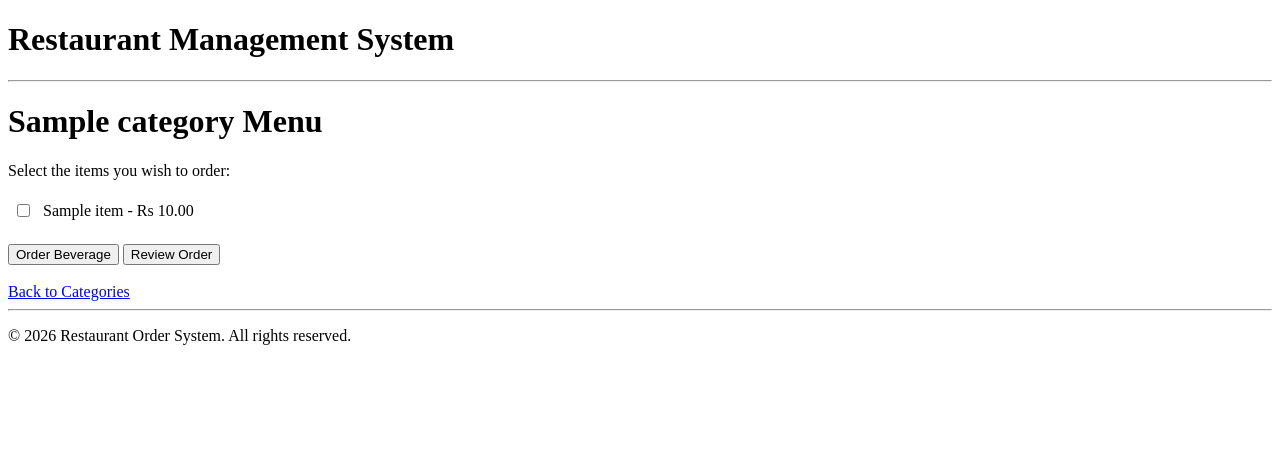
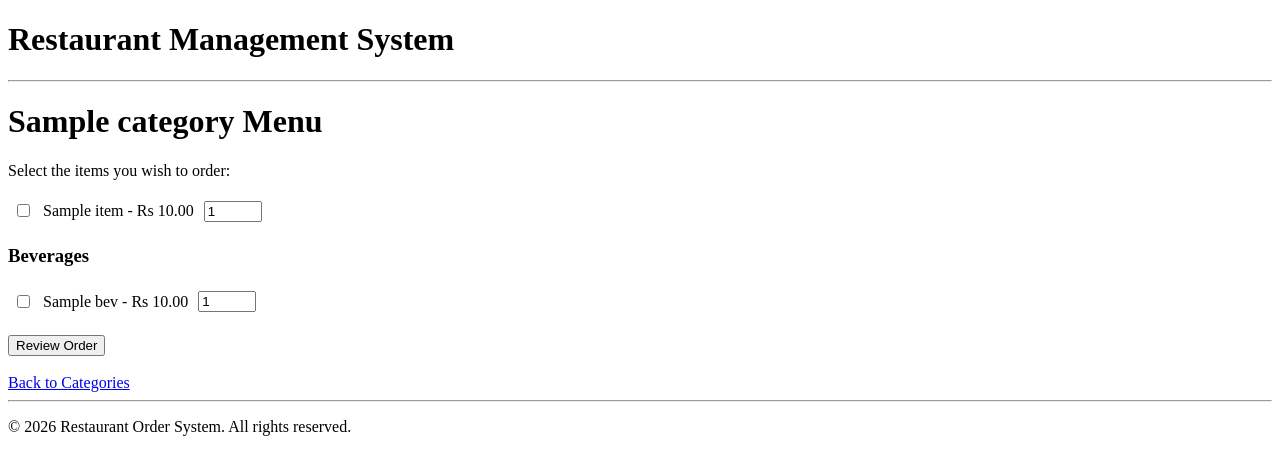
Before and after one commit to ikigai404/Restaurant_system, a Flask app: template templates/menu.html in a window 1280 px wide. Shown: the top 475 px of the page. Run offline with Flask 3, Linux system fonts and the light colour scheme; the template is opened without the code that fills it: most values are stand-ins (such as "Sample title", 1, 10 or a date in 2020).

Commit message:
got loada bugs

```diff
--- a/app.py
+++ b/app.py
@@ -15,6 +15,12 @@ def place_order():
 @app.route('/menu', methods=['GET', 'POST'])
 def menu():
     category = request.args.get('category')
+
+    if category:    # Debugging statement
+        print(f"Received category: {category}")
+    else:
+        print("No category received")  # Debugging statement
+
     menu_items = [
         {"name": "rice and curry", "price": 300, "category": "sri_lankan"},
         {"name": "String Hoppers", "price": 300, "category": "sri_lankan"},
@@ -41,11 +47,13 @@ def menu():
         {"name": "Tea", "price": 150, "category": "beverages"}
     ]
 
-    if category:
-        menu_items = [item for item in menu_items if item['category'] == category]
+    if category != 'all':
+        items = [item for item in menu_items if item['category'] == category]
+    else:
+        items = menu_items
 
     # Renders menu.html from the templates folder
-    return render_template('menu.html', items=menu_items, selected_category=category, beverages=beverages)
+    return render_template('menu.html', items= items, selected_category=category if not category == 'all' else None, beverages= beverages)
 
 @app.route('/review_order', methods=['GET', 'POST'])
 def order_summary():
@@ -56,11 +64,13 @@ def order_summary():
     total_price = 0
 
     for item in selected_items:
-
         name, price = item.split('|')
         price = int(price)
-        order_details.append({'name': name, 'price': price})
-        total_price += price
+        quantity = int(request.form.get(f'quantity_{name}', 1))
+        item_total = price * quantity
+
+        order_details.append({'name': name, 'price': price, 'quantity': quantity, 'total': item_total})
+        total_price += item_total
 
     return render_template('review_order.html', selected_items=order_details, total_price=total_price)
 
--- a/templates/menu.html
+++ b/templates/menu.html
@@ -3,12 +3,13 @@
 {% block title %}Place Order - Restaurant System{% endblock %}
 
 {% block content %}
-    <h1>{{ category|capitalize }} Menu</h1>
+    <h1>{% if category == 'all' %}All Categories{% else %}{{ category|capitalize }} Menu{% endif %}</h1>
     <p>Select the items you wish to order:</p>
 
     <form action="/review_order" method="POST">
         <input type="hidden" name="category" value="{{ category }}">
         <table style="border-collapse: collapse; border: none;">
+
             {% for item in items %}
                 <tr>
                     <td style="border: none; padding: 5px;">
@@ -19,11 +20,35 @@
                             {{ item.name }} - Rs {{ "%.2f"|format(item.price) }}
                         </label>
                     </td>
+                    <td style="border: none; padding: 5px;">
+                        <input type="number" name="quantity_{{ item.name }}" value="1" min="0" style="width: 50px;">
+                    </td>
                 </tr>
             {% endfor %}
         </table>
+
+        {% if beverages %}
+            <h3>Beverages</h3>
+            <table style="border-collapse: collapse; border: none;">
+                {% for bev in beverages %}
+                    <tr>
+                        <td style="border: none; padding: 5px;">
+                            <input type="checkbox" name="selected_items" value="{{ bev.name }}|{{ bev.price }}" id="bev_{{ loop.index }}">
+                        </td>
+                        <td style="border: none; padding: 5px;">
+                            <label for="bev_{{ loop.index }}">
+                                {{ bev.name }} - Rs {{ "%.2f"|format(bev.price) }}
+                            </label>
+                        </td>
+                        <td style="border: none; padding: 5px;">
+                            <input type="number" name="quantity_{{ bev.name }}" value="1" min="0" style="width: 50px;">
+                        </td>
+                    </tr>
+                {% endfor %}
+            </table>
+        {% endif %}
         <br>
-        <button type="submit" name="category" value="beverages" class="order-button" formaction="/menu" formmethod="GET">Order Beverage</button>
+
         <button type="submit" class="order-button">Review Order</button>
     </form>
 
--- a/templates/place_order.html
+++ b/templates/place_order.html
@@ -11,6 +11,7 @@
             <button type="submit" name="category" value="italian">Italian</button>
             <button type="submit" name="category" value="chinese">Chinese</button>
             <button type="submit" name="category" value="thai">Thai</button>
+            <button type="submit" name="category" value="all">All Categories</button>
         </div>
     </form>
 
```
Also changed, not shown: templates/review_order.html (+21 -4 lines).
